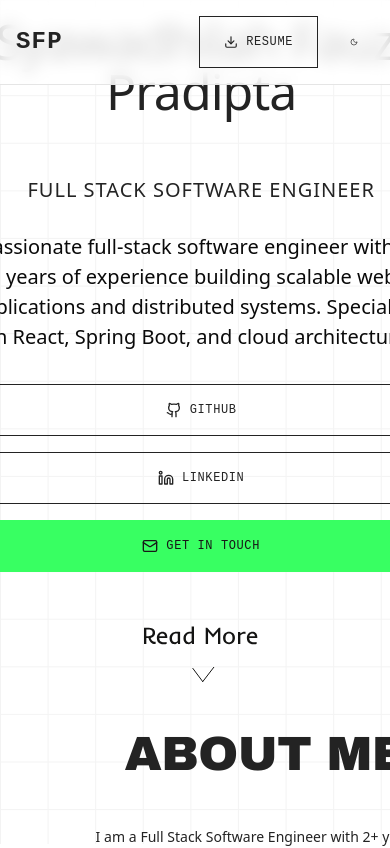
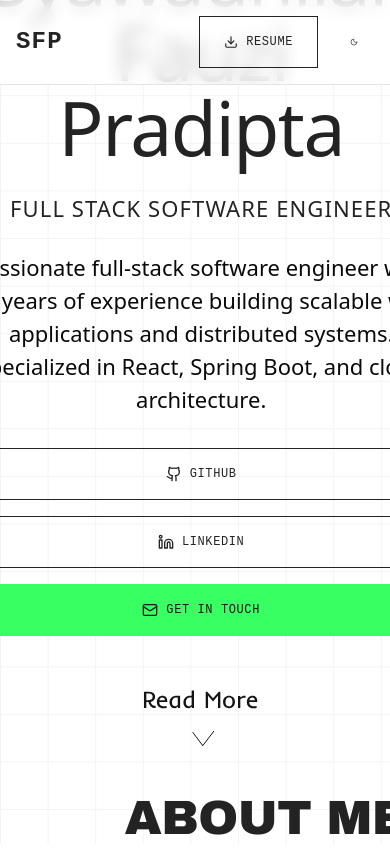
Before and after one commit to fauzipradipta/portofolio, a Next.js app: page / in a window 390 px wide. Shown: the top 848 px of the page. Built offline with nearby package versions, Linux system fonts and the light colour scheme.

Commit message:
working on responsive

```diff
--- a/src/app/data/mock.tsx
+++ b/src/app/data/mock.tsx
@@ -50,7 +50,7 @@ export const experienceData = [
     position: "Quality Assurance",
     duration: "2022 - 2023",
     location: "Remote US",
-    description: "Lead development of microservices architecture serving 500K+ users. Built real-time analytics dashboard using React and Node.js. Mentored 3 junior engineers and established code review processes.",
+    description: "Collaborated with developers to resolve bugs and improve application performance. Created and executed test plans for web applications, ensuring high-quality releases.",
     achievements: [
       "Reduced API response times by 40% through optimization",
       "Led migration from monolith to microservices",
--- a/src/app/globals.css
+++ b/src/app/globals.css
@@ -181,7 +181,7 @@ code {
 
 .text-bio{
   font-family: 'Poppins', ui-sans-serif, system-ui, sans-serif;
-  font-size: clamp(24px, 2.5vw, 30px);
+  font-size: clamp(15px, 2.5vw, 24px);
   font-weight: 400;
 }
 .text-big {
@@ -453,12 +453,23 @@ code {
     font-size: clamp(20px, 2.5vw, 24px);
   }
 }
-/* @media (max-width:1366px){
+@media (max-width:1366px){
   .hero-section{
     text-align:center;
-    padding-top: 274rem;
+    padding-top: 344rem;
+  }
+  .hero-title {
+    font-size: 75px;
   }
 
+  .text-bio{
+    font-size: clamp(22px, 2.5vw, 28px);
+  }
+
+  .label{
+    font-size: clamp(22px, 1.5vw, 28px);
+    margin-top:-2rem;
+  }
   .work-experience-section{
     margin-top: -20rem;
   }
@@ -466,7 +477,7 @@ code {
   .skills-section{
     margin-top: -10rem;
   }
-} */
+}
 
 @media (max-width: 767px) {
   .grid-container {
```
